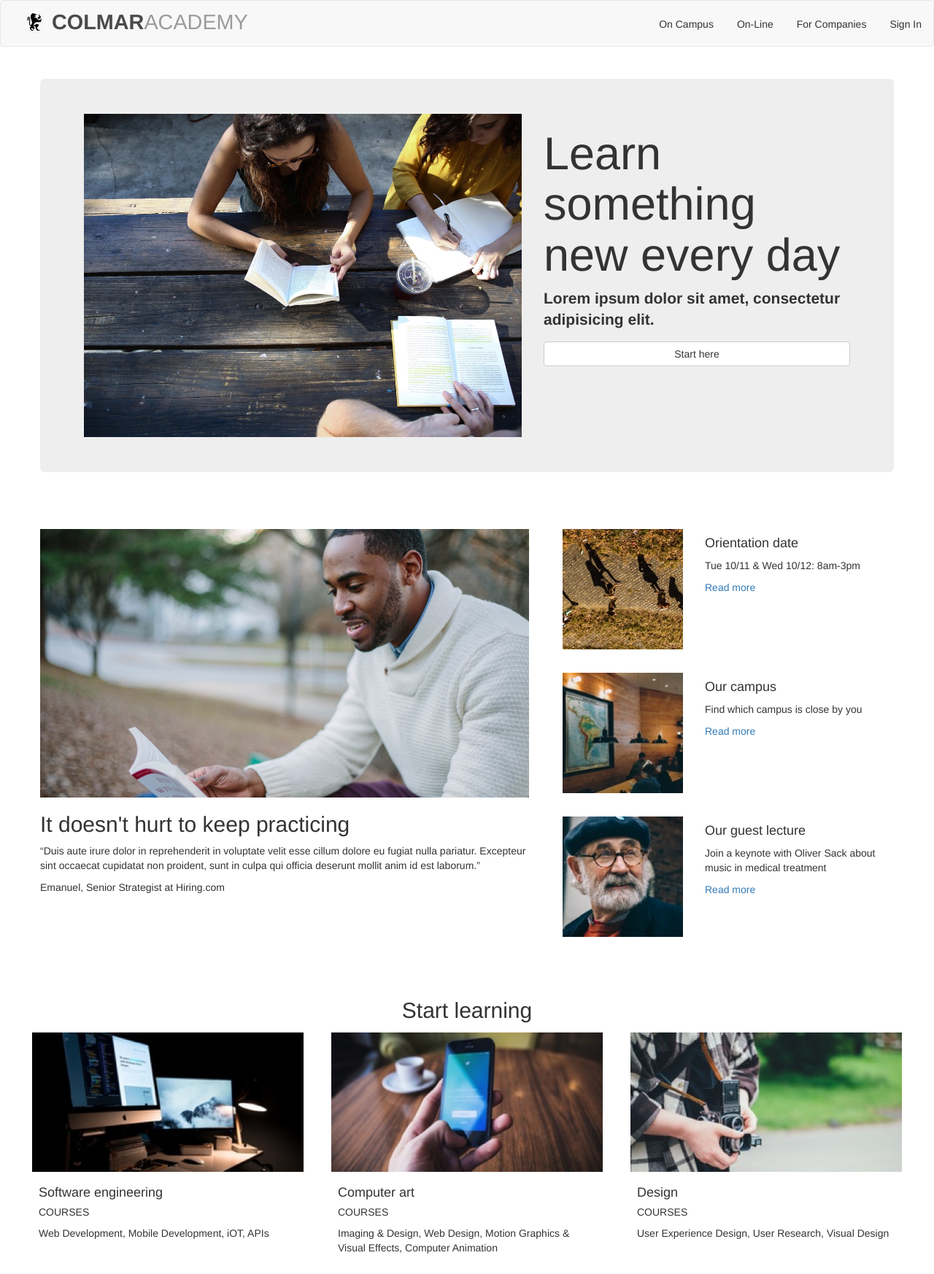
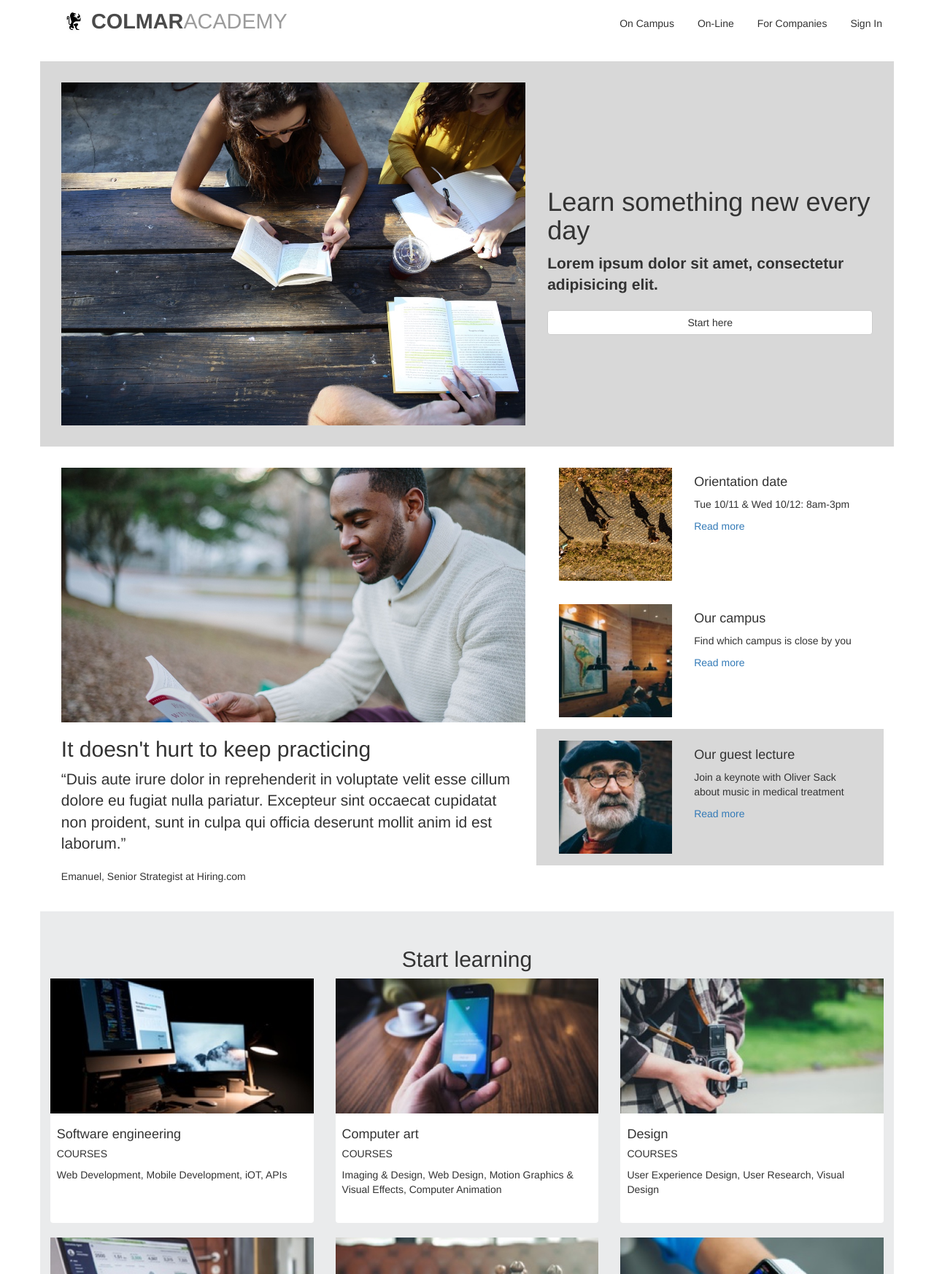
Before and after one commit to dariod/colmarAcademy-Bootstrap, a plain HTML site: page index.html in a window 1280 px wide. Shown: the top 1746 px of the page at 73% size. Drawn offline with nearby package versions, Linux system fonts and the light colour scheme.

Commit message:
Fix top container text alignment and justification

```diff
--- a/index.html
+++ b/index.html
@@ -21,10 +21,10 @@
   </head>
   <body>
     <!-- Header -->
-    <header class="">
+    <header class="container" id="header">
 
       <!-- Desktop layout  -->
-      <nav class="navbar navbar-default" role="navigation">
+      <nav class="navbar navbar-default bgWhite" role="navigation">
 
         <!-- Desktop navbar -->
         <div class="navbar-collapse collapse container-fluid">
@@ -67,10 +67,10 @@
     </header>
 
     <!-- Section 1: two verticals, 60% + 40% -->
-    <section class="container">
+    <section class="container bgDark">
 
       <!-- Section content, will be divided in two columns -->
-        <div class="jumbotron">
+
 
         <div class="row">
         <!-- Left column, for imagery -->
@@ -79,17 +79,23 @@
           </div>
           <!-- Right column, for content items, flowing vertically -->
           <div class="col-xs-12 col-sm-12 col-md-5 col-lg-5">
-            <div class="">
-              <div class="">
+              <div class="verticalAlign">
+
+
+
+
                 <h1>Learn something new every day</h1>
                 <p class="lead"><strong>Lorem ipsum dolor sit amet, consectetur adipisicing elit.</strong></p>
                 <span class="btn btn-default btn-block lead">Start here</span>
+
+
+
+
               </div>
-            </div>
           </div>
 
       </div>
-    </div>
+
     </section>
 
 
@@ -102,7 +108,7 @@
             <!-- Image goes here -->
             <img class="img-responsive" src="./resources/images/information-main.jpg" alt="Information">
             <h2 class="">It doesn&apos;t hurt to keep practicing</h2>
-            <p class="">&ldquo;Duis aute irure dolor in reprehenderit in voluptate velit esse cillum dolore eu fugiat nulla pariatur. Excepteur sint occaecat cupidatat non proident, sunt in culpa qui officia deserunt mollit anim id est laborum.&rdquo;</p>
+            <p class="lead">&ldquo;Duis aute irure dolor in reprehenderit in voluptate velit esse cillum dolore eu fugiat nulla pariatur. Excepteur sint occaecat cupidatat non proident, sunt in culpa qui officia deserunt mollit anim id est laborum.&rdquo;</p>
             <p class="">Emanuel, Senior Strategist at Hiring.com</p>
           </div>
 
@@ -145,7 +151,7 @@
 
 
               <!-- Imagery -->
-              <div class="row horizCardPad">
+              <div class="row horizCardPad bgDark">
                 <img class="img-responsive col-xs-12 col-sm-12 col-md-5 col-lg-5" src="./resources/images/information-guest-lecture.jpg" alt="Guest">
 
                 <!-- The card text contents flow vertically -->
@@ -165,7 +171,7 @@
 
 
     <!-- Section 3: courses cards -->
-    <section class="container">
+    <section class="container bgLight">
         <!-- Setion title -->
         <div class="row">
 
@@ -272,14 +278,14 @@
                 Sorry, your browser doesn't support embedded videos, but don't worry, you can <a href="./resources/videos/thesis.mp4">download it</a> and watch it with your favorite video player!
               </video>
               <h4 class="">Reimagine urban</h4>
-              <p class="">&ldquo;Duis aute irure dolor in reprehenderit in voluptate velit esse cillum dolore eu fugiat nulla pariatur. Excepteur sint occaecat cupidatat non proident, sunt in culpa qui officia deserunt mollit anim id est laborum.&rdquo;</p>
+              <p class="lead">&ldquo;Duis aute irure dolor in reprehenderit in voluptate velit esse cillum dolore eu fugiat nulla pariatur. Excepteur sint occaecat cupidatat non proident, sunt in culpa qui officia deserunt mollit anim id est laborum.&rdquo;</p>
             </div>
             <!-- Container for cards on the right side -->
             <div class="col-xs-12 col-sm-12 col-md-5 col-lg-5">
               <!-- Small orizontal card format -->
 
                 <!-- Imagery -->
-                <div class="row horizCardPad">
+                <div class="row horizCardPad bgDark">
                   <img class="img-responsive col-xs-12 col-sm-12 col-md-5 col-lg-5" src="./resources/images/thesis-fisma.jpg" alt="Designer at work">
 
                   <!-- The card text contents flow vertically -->
@@ -313,12 +319,12 @@
 
     </section>
     <!-- Footer -->
-    <footer class="">
+    <footer class="container">
 
          <!-- Copyright Notice -->
 
-          <small class="col-xs-6 col-sm-6 col-md-6 col-lg-6">&copy; 2016 Colmar Academy. All rights reserved.</small>
-          <div class="col-xs-6 col-sm-6 col-md-6 col-lg-6 text-capitalize text-right">
+          <small class="col-xs-12 col-sm-6 col-md-6 col-lg-6">&copy; 2016 Colmar Academy. All rights reserved.</small>
+          <div class="removeOnShrink col-xs-6 col-sm-6 col-md-6 col-lg-6 text-capitalize text-right">
             <small class="">terms</small>
             <small class="">privacy</small>
           </div>
--- a/resources/css/style.css
+++ b/resources/css/style.css
@@ -1,11 +1,28 @@
 /*This is the master style*/
 html {
+  /*font-family: helvetica*/
   font-size: 16px;
+}
+
+/*Background colors*/
+.bgDark {
+  background-color: #D8D8D8;
+}
+.bgLight {
+  background-color: #EAEBEC;
+}
+.bgWhite {
+  background-color: #FFFFFF;
+}
+
+/* Fix navbar aspect */
+.navbar {
+  border-radius: 0;
+  border: 0;
 }
 
 /*Fix navbar height and text vertical alignment for
 larger displays*/
-
 @media (min-width: 768px) {
   .navbar {
     height: 4rem;
@@ -26,6 +43,13 @@ larger displays*/
   margin: 0;
 }
 
+
+#header {
+  padding:0;
+  border: 0;
+  border-radius: 0;
+}
+
 #logo {
   font-size: 1.8rem;
 }
@@ -38,12 +62,32 @@ larger displays*/
   color: #9B9B9B;
 }
 
-.thumbnail {
-  border: 0;
+
+.verticalAlign {
+  height: 470px;
+  display: flex;
+  flex-direction: column;
+  justify-content: center;
+  align-items: center;
+}
+
+@media (max-width: 1200px) {
+  .verticalAlign {
+    height: 384px;
+  }
 }
 
 .container {
-  padding: 1.5rem 0;
+  padding: 1.8rem;
+}
+
+.thumbnail {
+  border: 0;
+  padding: 0;
+}
+
+.thumbnail .caption {
+  min-height: 150px;
 }
 
 .horizCardPad {
@@ -52,3 +96,17 @@ larger displays*/
 .cards .row:first-child {
   padding: 0rem 1rem 1rem 1rem;
 }
+
+
+
+
+@media (max-width: 768px) {
+
+  footer {
+    text-align: center;
+  }
+
+  .removeOnShrink  {
+    display: none;
+  }
+}
```
Also changed, not shown: 1 other file.
